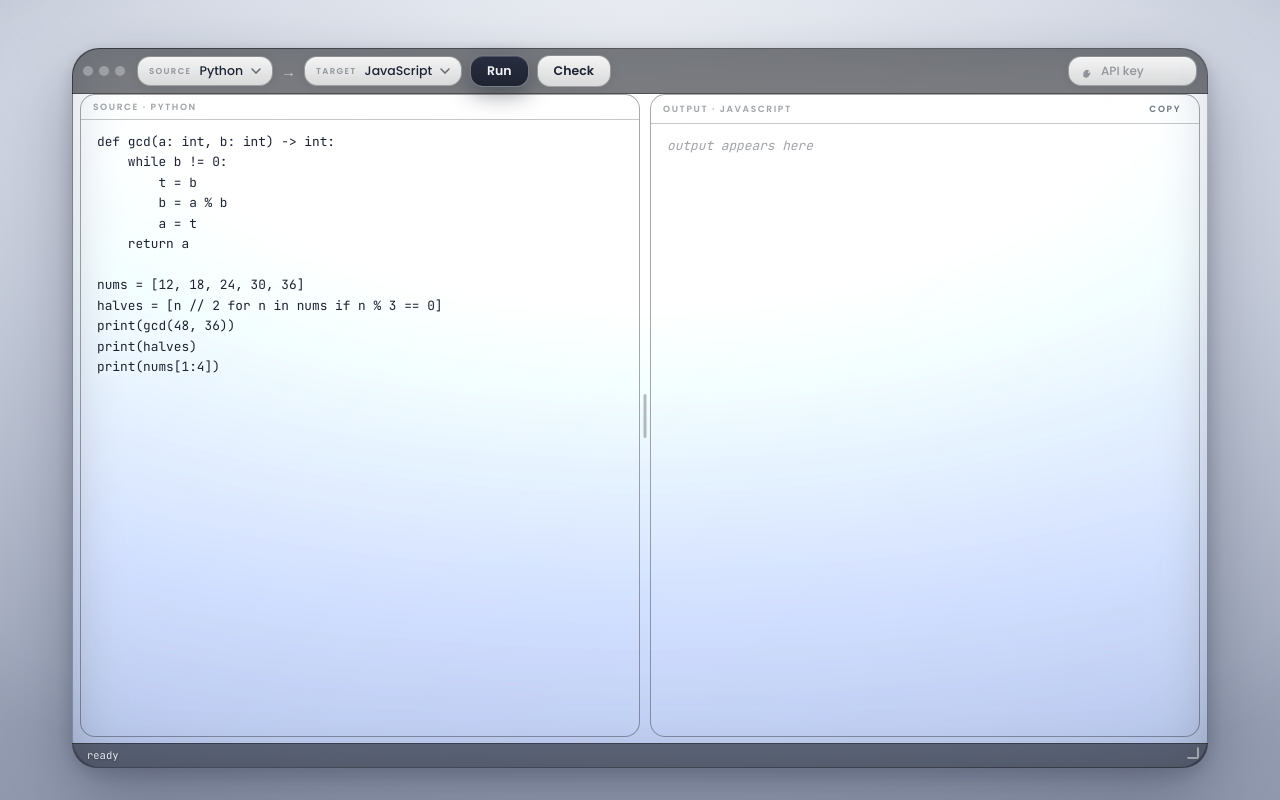
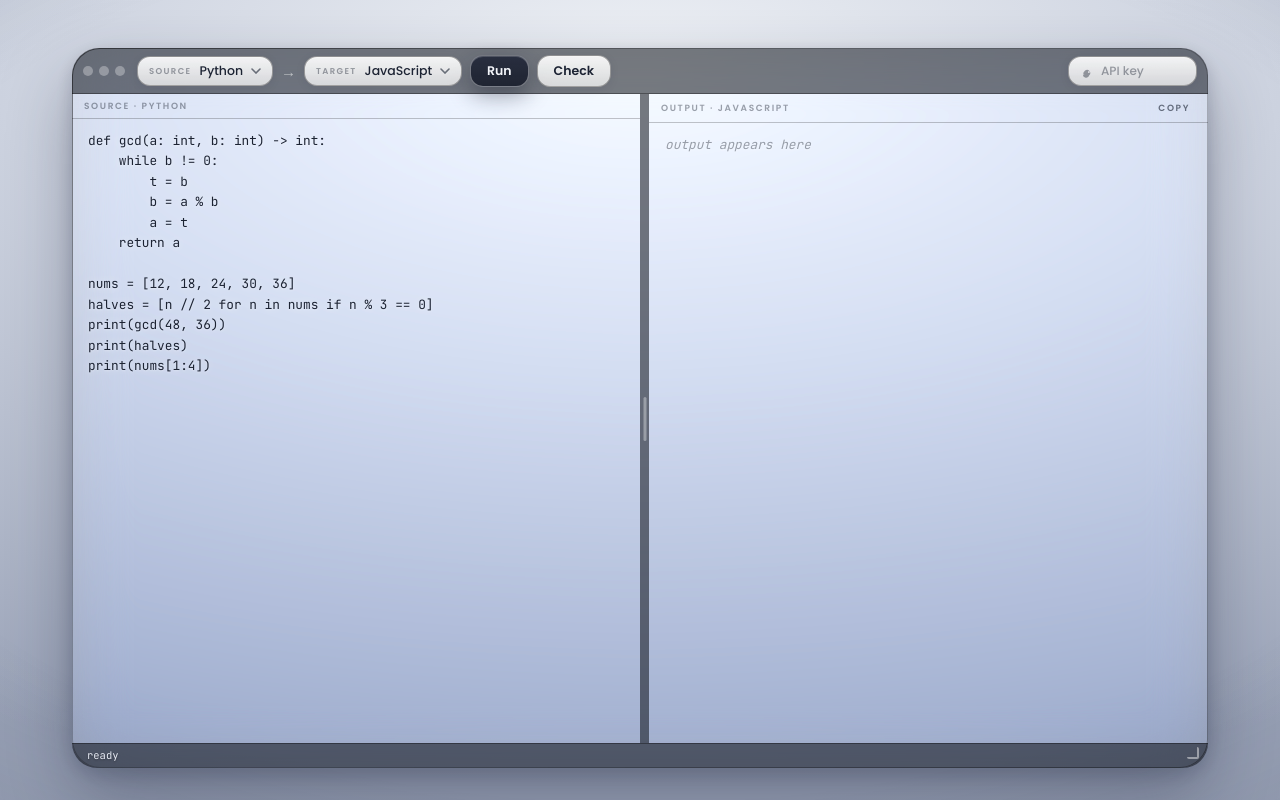
Before and after one commit to Nakul-Sinha/poly-semantic-transpiler, a plain HTML site: page web/static/index.html in a window 1280 px wide. Drawn offline with Linux system fonts and the light colour scheme.

Commit message:
Full bleed panes

```diff
--- a/web/static/style.css
+++ b/web/static/style.css
@@ -55,9 +55,9 @@ body {
   display: flex; flex-direction: column;
   min-width: 660px; min-height: 380px;
   border-radius: var(--radius);
-  background: linear-gradient(133deg, rgba(255, 255, 255, 0.06) 0%, rgba(255, 255, 255, 0.01) 55%, rgba(255, 255, 255, 0.03) 100%);
-  backdrop-filter: blur(26px) saturate(150%) brightness(1.22);
-  -webkit-backdrop-filter: blur(26px) saturate(150%) brightness(1.22);
+  background: transparent;
+  backdrop-filter: blur(26px) saturate(150%) brightness(1.05);
+  -webkit-backdrop-filter: blur(26px) saturate(150%) brightness(1.05);
   box-shadow: var(--shadow);
   touch-action: none;
 }
@@ -157,14 +157,12 @@ body {
 .key:focus-within { border-color: rgba(0, 0, 0, 0.35); }
 .key input:focus { width: 190px; }
 
-/* ---- panes: fully transparent glass insets ---- */
-.panes { flex: 1; display: flex; min-height: 0; padding: 0 8px 6px 8px; }
+/* ---- panes: full-bleed clear windows between the dark bands ---- */
+.panes { flex: 1; display: flex; min-height: 0; padding: 0; }
 
 .pane {
   flex: 1 1 0; min-width: 170px; display: flex; flex-direction: column; min-height: 0;
-  border-radius: 15px;
-  border: 1px solid var(--stroke);
-  background: rgba(255, 255, 255, 0.01);   /* 99% transparent */
+  background: transparent;                 /* 100% transparent */
   overflow: hidden;
 }
 #pane-src { flex: 0 0 50%; }
@@ -205,16 +203,16 @@ pre .err { color: var(--bad); }
 pre .ok { color: var(--ok); }
 pre .skip { color: var(--warn); }
 
-/* pane divider */
-.divider { flex: 0 0 10px; cursor: col-resize; position: relative; }
+/* pane divider: a dark band strip between the two windows */
+.divider { flex: 0 0 9px; cursor: col-resize; position: relative; background: var(--band); }
 .divider::after {
   content: ""; position: absolute; top: 50%; left: 50%;
   transform: translate(-50%, -50%);
   width: 3px; height: 44px; border-radius: 3px;
-  background: rgba(0, 0, 0, 0.26);
+  background: rgba(255, 255, 255, 0.35);
   transition: background 0.15s ease, height 0.15s ease;
 }
-.divider:hover::after, .divider.active::after { background: rgba(28, 35, 51, 0.34); height: 60px; }
+.divider:hover::after, .divider.active::after { background: rgba(255, 255, 255, 0.6); height: 60px; }
 
 /* ---- status bar ---- */
 .statusbar {
```
